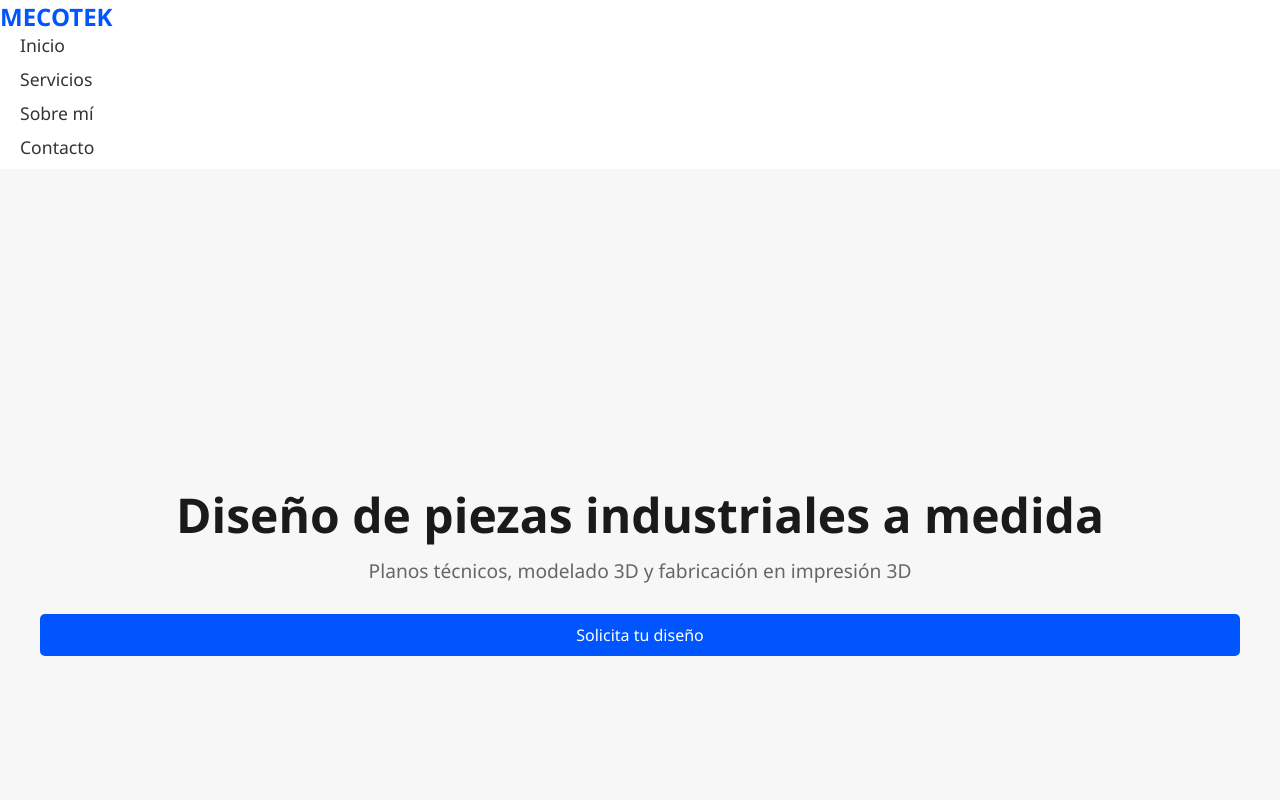
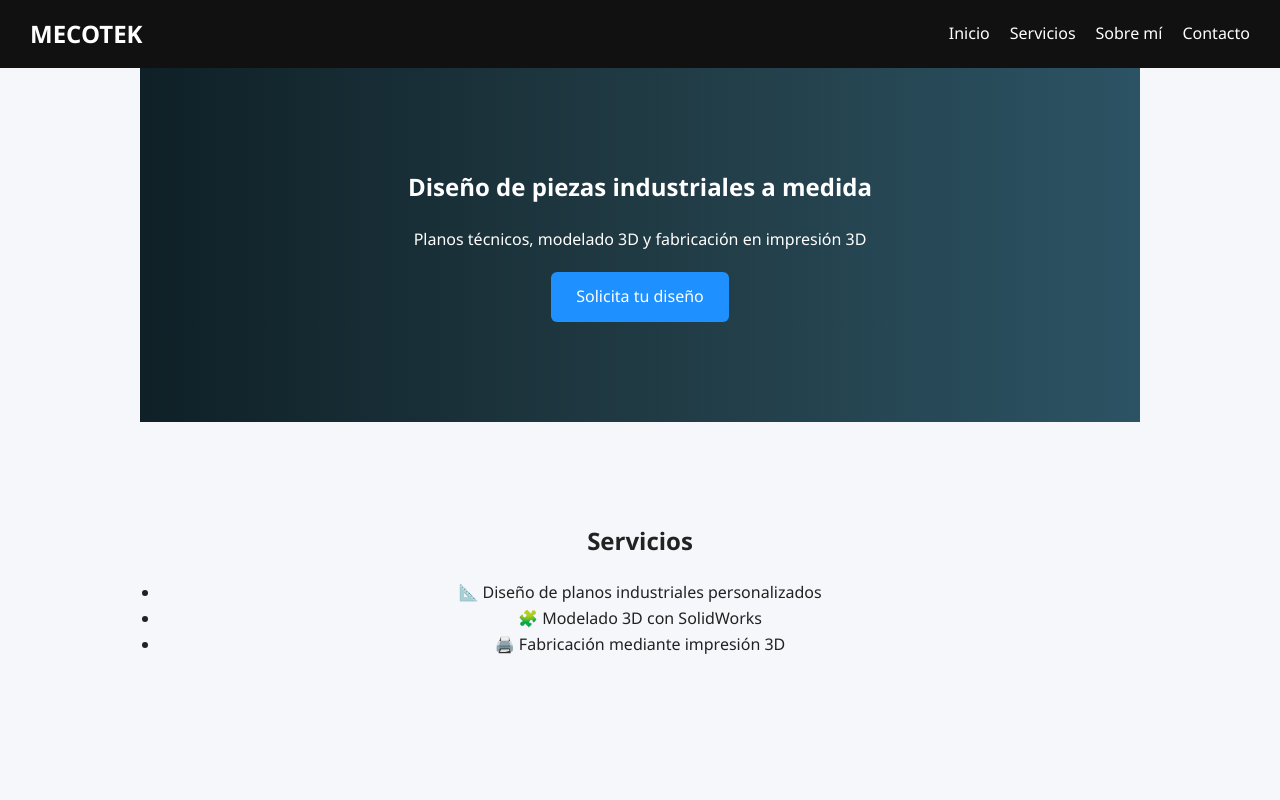
Before and after one commit to Mecotek/mecotek-web, a plain HTML site: page index.html in a window 1280 px wide. Shown: the top 800 px of the page. Drawn offline with nearby package versions, Linux system fonts and the light colour scheme.

Commit message:
Update style.css

```diff
--- a/style.css
+++ b/style.css
@@ -4,85 +4,87 @@
   box-sizing: border-box;
 }
 
-body {
-  font-family: 'Segoe UI', sans-serif;
-  background-color: #ffffff;
-  color: #1a1a1a;
+html {
   scroll-behavior: smooth;
 }
 
-header {
-  position: fixed;
-  width: 100%;
-  padding: 20px 40px;
-  background-color: white;
+body {
+  font-family: 'Segoe UI', sans-serif;
+  line-height: 1.6;
+  background-color: #f5f7fa;
+  color: #222;
+}
+
+nav {
+  background-color: #111;
+  color: #fff;
+  padding: 15px 30px;
   display: flex;
   justify-content: space-between;
   align-items: center;
-  box-shadow: 0 2px 10px rgba(0,0,0,0.1);
+  position: sticky;
+  top: 0;
   z-index: 1000;
 }
 
-.logo {
+nav .logo {
+  font-size: 1.5em;
   font-weight: bold;
-  font-size: 24px;
-  color: #0055ff;
+  color: #fff;
+}
+
+nav ul {
+  list-style: none;
+  display: flex;
+  gap: 20px;
 }
 
 nav a {
-  margin-left: 20px;
+  color: #fff;
   text-decoration: none;
-  color: #333;
-  font-weight: 500;
+  transition: all 0.3s ease;
+}
+
+nav a:hover {
+  color: #1e90ff;
 }
 
 .pantalla {
-  height: 100vh;
-  padding: 100px 40px;
-  display: flex;
-  flex-direction: column;
-  justify-content: center;
+  padding: 100px 20px;
+  max-width: 1000px;
+  margin: auto;
+  text-align: center;
 }
 
 .portada {
-  background: #f7f7f7;
-  text-align: center;
+  background: linear-gradient(to right, #0f2027, #203a43, #2c5364);
+  color: #fff;
 }
 
-.portada h1 {
-  font-size: 3em;
-  margin-bottom: 10px;
-}
-
-.portada p {
-  font-size: 1.2em;
-  color: #666;
+h1, h2 {
   margin-bottom: 20px;
 }
 
 .boton {
   display: inline-block;
-  padding: 10px 20px;
-  background: #0055ff;
-  color: white;
+  margin-top: 20px;
+  background-color: #1e90ff;
+  color: #fff;
+  padding: 12px 25px;
+  border-radius: 6px;
   text-decoration: none;
-  border-radius: 5px;
-  margin-top: 10px;
+  transition: all 0.3s ease;
 }
 
-section h2 {
-  font-size: 2em;
-  margin-bottom: 20px;
-}
-
-ul li {
-  margin-bottom: 10px;
-  font-size: 1.1em;
+.boton:hover {
+  background-color: #003bb3;
+  transform: scale(1.05);
 }
 
 footer {
   text-align: center;
-  padding: 20px;
-  background-color: #eee;
+  padding: 30px 10px;
+  background-color: #111;
+  color: #aaa;
   font-size: 0.9em;
 }
```
